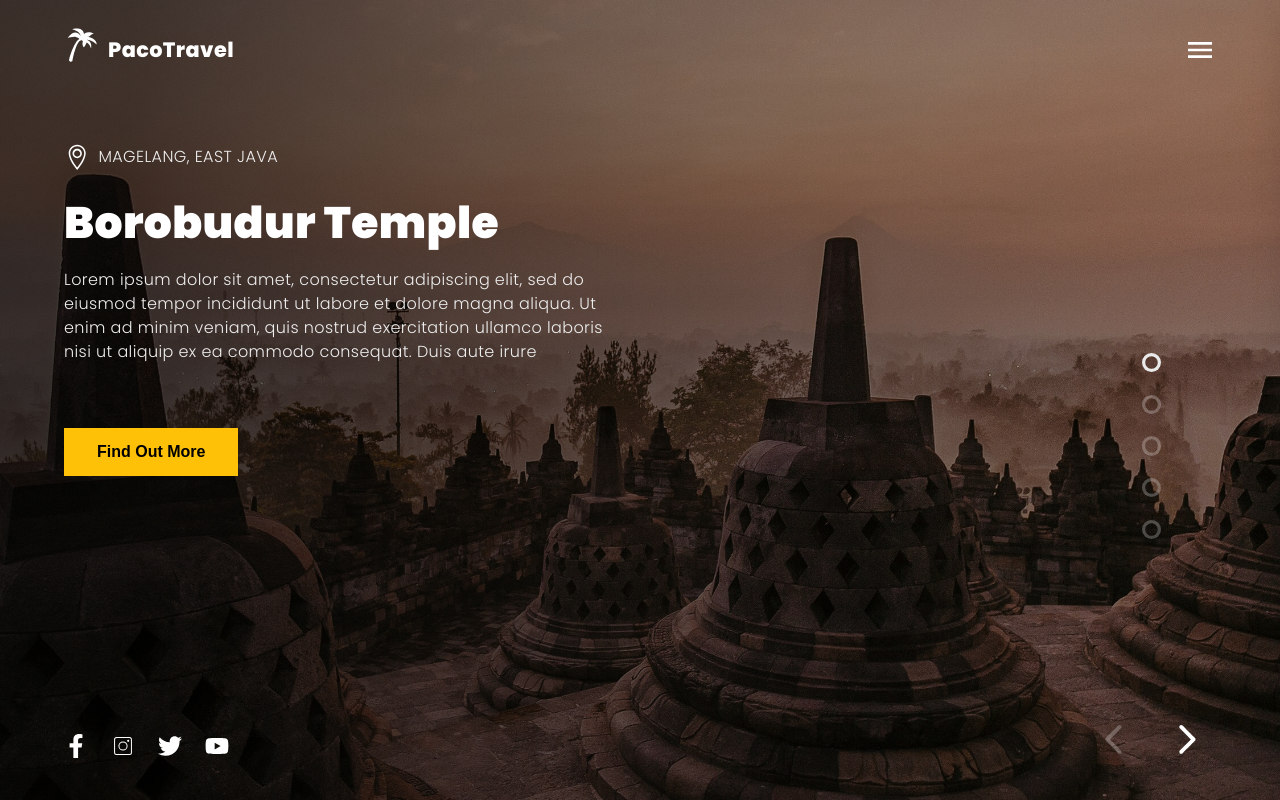
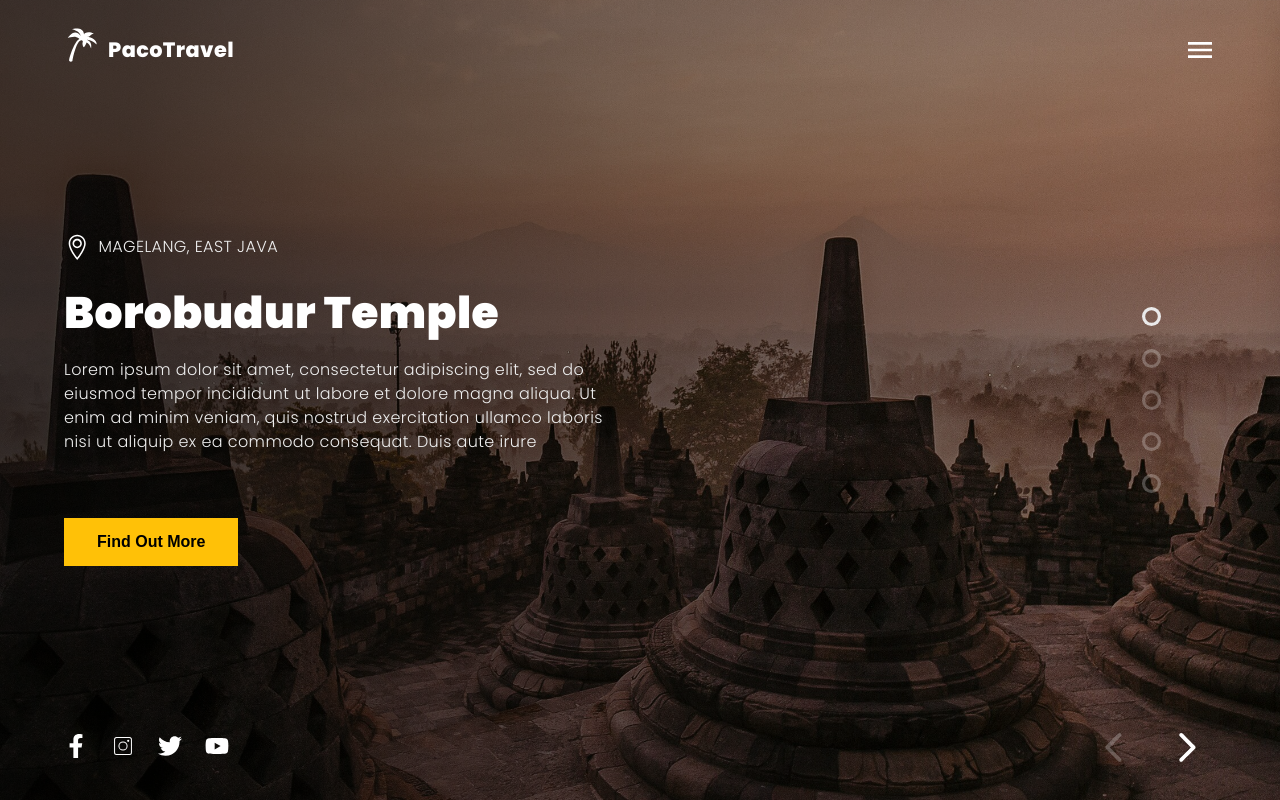
Before and after one commit to thekevinkun/travel-indonesia, a React (Create React App) app: page / in a window 1280 px wide. Shown: the top 800 px of the page. Built offline with nearby package versions, Linux system fonts and the light colour scheme.

Commit message:
Modify hero

```diff
--- a/src/components/Nav/nav.css
+++ b/src/components/Nav/nav.css
@@ -87,7 +87,7 @@
     content: "";
     height: 2px;
     background: var(--color-black);
-    width: 120px;
+    width: 140px;
     position: absolute;
     bottom: -2px;
     left: 0;
--- a/src/embla.css
+++ b/src/embla.css
@@ -7,6 +7,7 @@
 }
 
 .embla__viewport {
+  position: relative;
   overflow: hidden;
 }
 
@@ -33,11 +34,10 @@
 
 .embla__controls {
   width: 100%;
-  position: relative;
 }
 
 .embla__buttons {
-  padding: 2rem 4rem;
+  padding: 1.5rem 4rem;
   position: absolute;
   bottom: 0;
   right: 0;
@@ -85,13 +85,14 @@
 }
 
 .embla__dots {
+  height: 100%;
   padding: 0 6.75rem;
   position: absolute;
-  bottom: 250px;
+  top: 0;
   right: 0;
   display: flex;
   flex-direction: column;
-  justify-content: flex-end;
+  justify-content: center;
   align-items: center;
 }
 
@@ -153,7 +154,7 @@
   }
 
   .embla__button:hover {
-    background-color: rgba(8, 8, 8, .75);
+    background-color: rgba(240, 240, 240, .80);
   }
 
   .embla__button__svg {
@@ -163,6 +164,6 @@
   }
 
   .embla__button:hover .embla__button__svg {
-    color: rgba(255, 255, 255, .65);
+    color: rgba(8, 8, 8, 1);
   }
 }
--- a/src/index.css
+++ b/src/index.css
@@ -17,12 +17,15 @@
     scroll-behavior: smooth;
 }
 
+html {
+    overflow-x: hidden;
+}
+
 body {
     font-family: var(--font-base);
     font-weight: 400;
     line-height: 1.5;
     letter-spacing: 0.025em;
-    overflow-x: hidden;
 }
 
 a {
--- a/src/sections/Hero/Hero.jsx
+++ b/src/sections/Hero/Hero.jsx
@@ -24,20 +24,22 @@ const getImage = () => {
         <div className="hero-overlay"></div>
 
         <div className="hero__destination hero__padding">
-          <div className="destination-location">
+          <div className="destination">
+            <div className="location">
               <TfiLocationPin className="location-icon"/>
               <p className="name">{item.location}</p>
             </div>
 
-          <h1 className="destination-title">{item.title}</h1>
+            <h1 className="title">{item.title}</h1>
 
-          <p className="destination-description">{item.description}</p>
+            <p className="description">{item.description}</p>
 
             <Button
               type="button"
               title="Find Out More"
               variant="btn-yellow"
             />
+          </div>
 
           <div className="social-media">
             <a href="https://facebook.com" target="_blank" rel="noreferrer">
--- a/src/sections/Hero/hero.css
+++ b/src/sections/Hero/hero.css
@@ -1,7 +1,7 @@
 .hero {
     position: relative;
     width: 100%;
-    height: 100vh;
+    height: 100%;
 }
 
 .hero .hero-overlay {
@@ -15,7 +15,6 @@
 
 .hero .hero__destination {
     height: 100%;
-    padding-top: 9rem !important;
     position: absolute;
     top: 0;
     left: 0;
@@ -26,29 +25,29 @@
     justify-content: center;
 }
 
-.hero__destination .destination-location {
+.destination .location {
     display: flex;
     align-items: center;
     gap: 8px;
 }
 
-.destination-location .location-icon {
+.location .location-icon {
     color: var(--color-white);
     font-size: 1.65rem;
 }
 
-.destination-location .name {
+.location .name {
     text-transform: uppercase;
 }
 
-.hero__destination .destination-title {
+.hero__destination .title {
     margin-top: 1.25rem;
     font-size: 2.75rem;
     font-weight: 900;
     color: var(--color-white);
 }
 
-.hero__destination .destination-description {
+.hero__destination .description {
     margin-top: 0.75rem;
 }
 
@@ -58,7 +57,10 @@
 }
 
 .hero__destination .social-media {
-    margin-top: auto;
+    position: absolute;
+    bottom: 0;
+    left: 0;
+    padding: 2rem 4rem;
     display: flex;
     flex-wrap: wrap;
     gap: 23px;
@@ -68,6 +70,12 @@
 .hero__destination .social-media a {
     color: var(--color-white);
     font-size: 1.5rem;
+}
+
+@media screen and (max-width: 1024px) {
+    .hero__destination .social-media {
+      padding: 2rem;
+    }
 }
 
 @media screen and (max-width: 768px) {
```
Lines whose indentation alone changed are shown as unchanged.
